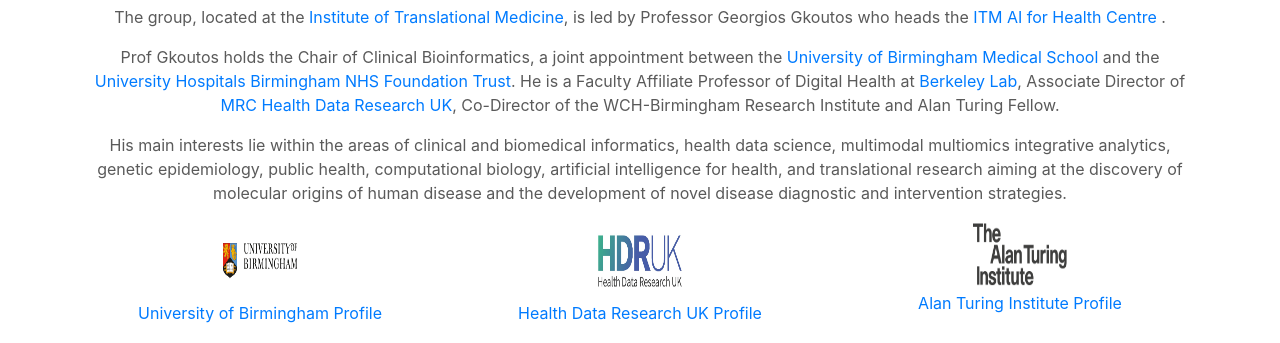
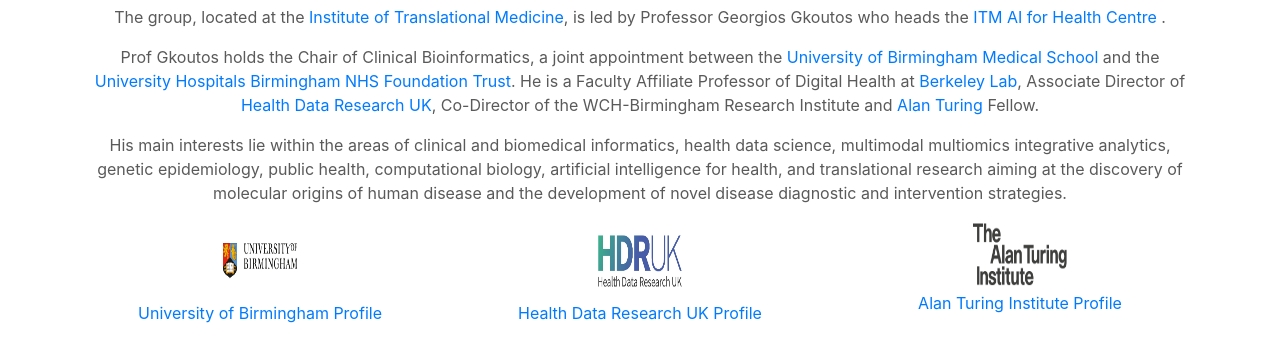
Before and after one commit to gkoutos/gkoutos.github.io, a plain HTML site: page index.html in a window 1280 px wide. Shown: the part 996-1339 px from the top of the page. Drawn offline with nearby package versions, Linux system fonts and the light colour scheme.

Commit message:
Update index.html

```diff
--- a/index.html
+++ b/index.html
@@ -434,8 +434,8 @@ preserveAspectRatio="xMidYMid slice" focusable="false" role="img"><rect width="1
   <p>Prof Gkoutos holds the Chair of Clinical Bioinformatics, a joint appointment
   between the <a href="https://www.birmingham.ac.uk/schools/medical-school/index.aspx">University of Birmingham Medical School</a> and
     the <a href="www.uhb.nhs.uk">University Hospitals Birmingham NHS Foundation Trust</a>.  He is a Faculty Affiliate Professor of
-    Digital Health at <a href="https://www.lbl.gov">Berkeley Lab</a>, Associate Director of <a href=https://www.hdruk.ac.uk">MRC Health Data Research UK</a>,
-      Co-Director of the WCH-Birmingham Research Institute and Alan Turing Fellow.</p>
+    Digital Health at <a href="https://www.lbl.gov">Berkeley Lab</a>, Associate Director of <a href=https://www.hdruk.ac.uk">Health Data Research UK</a>,
+      Co-Director of the WCH-Birmingham Research Institute and <a href="https://www.turing.ac.uk">Alan Turing</a> Fellow.</p>
 
   <p>His main interests lie within the areas of clinical and biomedical informatics, health data science, multimodal multiomics integrative analytics,
   genetic epidemiology, public health,
```
